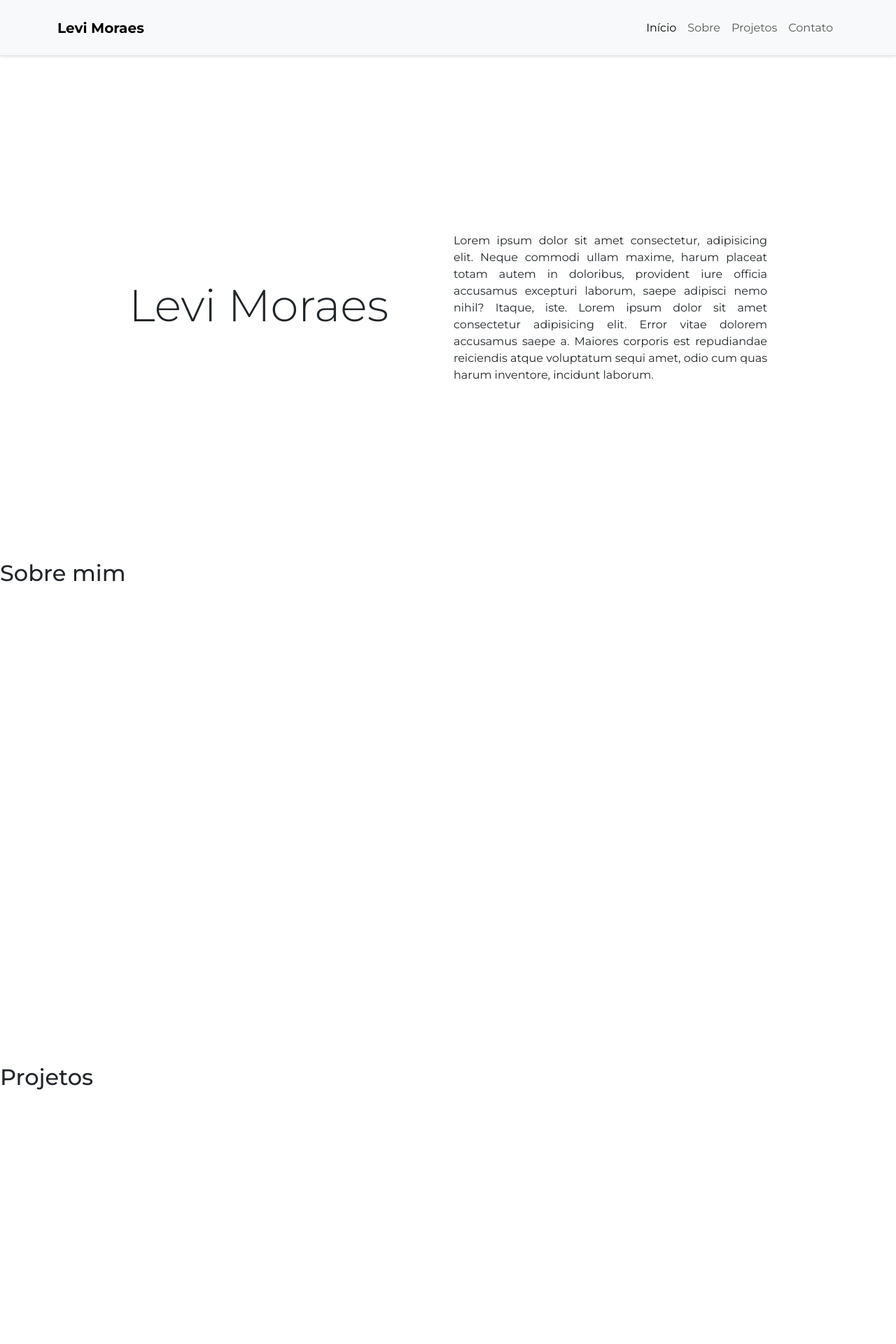
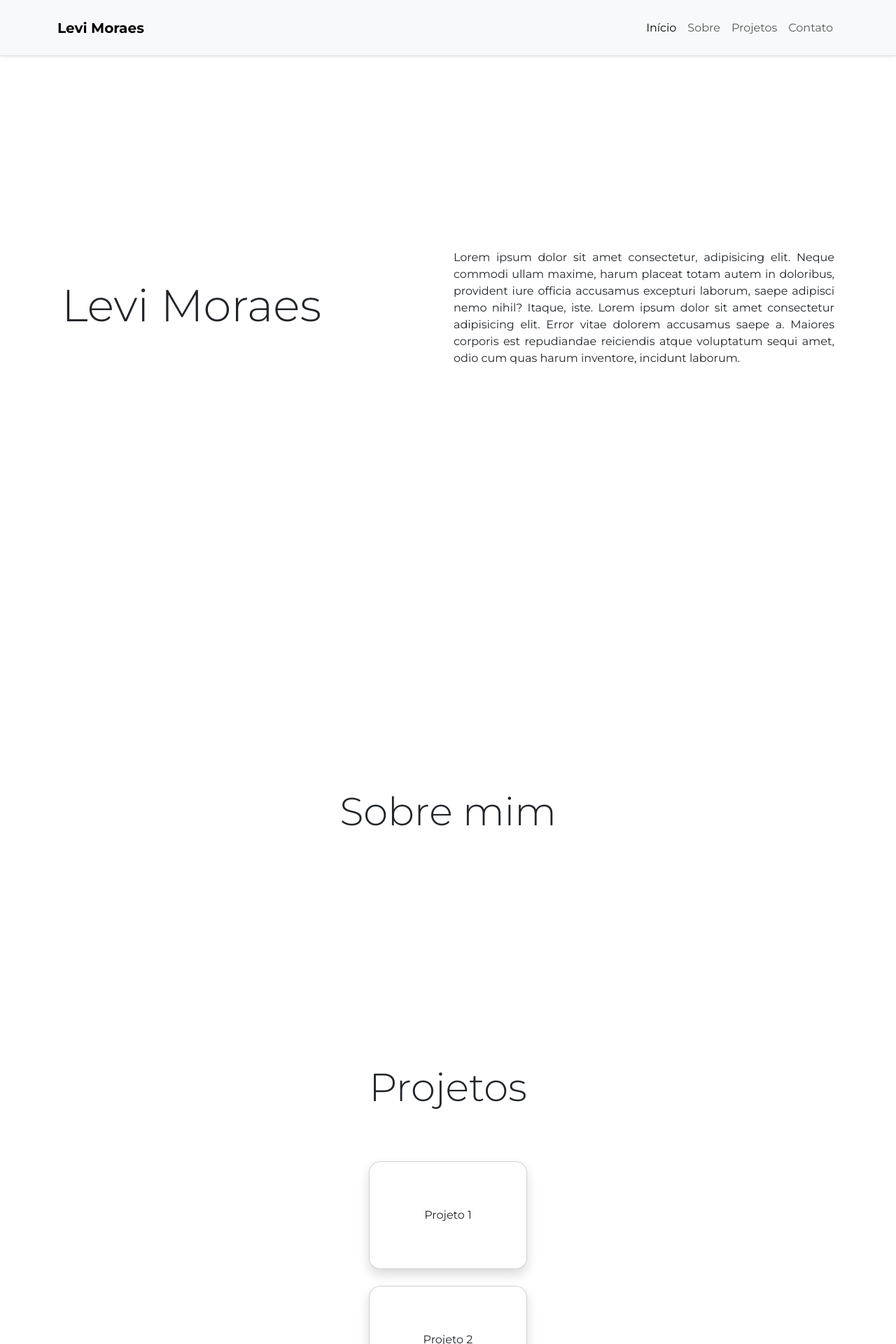
Before and after one commit to L3-V1/portifolio-levi, a React (Vite) app: page / in a window 1280 px wide. Shown: the top 1920 px of the page at 70% size. Built offline with nearby package versions, Linux system fonts and the light colour scheme.

Commit message:
Ajuste no layout da Section e do Wrapper

```diff
--- a/src/GlobalStyle.tsx
+++ b/src/GlobalStyle.tsx
@@ -1,6 +1,12 @@
 import { createGlobalStyle } from "styled-components";
 
 const GlobalStyle = createGlobalStyle`
+  * {
+    margin: 0;
+    padding: 0;
+    box-sizing: border-box;
+  }
+
   :root {
     --navbar-height: 10vh;
   }
--- a/src/components/Contato.tsx
+++ b/src/components/Contato.tsx
@@ -1,9 +1,12 @@
 import Section from "./styles/Section";
+import Wrapper from "./styles/Wrapper";
 
 export default function Contato() {
   return (
     <Section id="contato">
-      <h2>Contato</h2>
+      <Wrapper maxWidth={72}>
+        <div className="display-4">Contato</div>
+      </Wrapper>
     </Section>
   )
 }
--- a/src/components/Hero.tsx
+++ b/src/components/Hero.tsx
@@ -2,16 +2,8 @@ import { Col, Row } from 'react-bootstrap'
 import { useInView } from '../hooks/useInView'
 import Fade from './styles/Fade'
 import Section from './styles/Section'
+import Wrapper from './styles/Wrapper'
 import styled from 'styled-components'
-
-const Wrapper = styled.div`
-  display: flex;
-  align-items: center;
-  margin: 0 auto;
-  height: 100%;
-  max-width: 60rem;
-  padding: 0 1.5rem;
-`
 
 const Description = styled.p`
   margin-bottom: 0;
@@ -24,7 +16,7 @@ export default function Hero() {
 
   return (
     <Section id="inicio">
-      <Wrapper>
+      <Wrapper maxWidth={72}>
         <Row className="g-3 align-items-center">
           <Col xs="12" md="6">
             <Fade ref={leftRef} inView={leftInView} direction="left">
--- a/src/components/NotFound.tsx
+++ b/src/components/NotFound.tsx
@@ -3,7 +3,7 @@ import { AlertTriangle } from "lucide-react";
 import { LinkContainer } from "react-router-bootstrap";
 import styled from "styled-components";
 
-const Wrapper = styled.div`
+const Container = styled.div`
   display: flex;
   align-items: center;
   justify-content: center;
@@ -14,7 +14,7 @@ const Wrapper = styled.div`
 
 export default function NotFound() {
   return (
-    <Wrapper className="px-4 px-lg-0">
+    <Container className="px-4 px-lg-0">
       <Card className="text-center shadow-lg rounded-4 p-5">
         <Card.Body>
           <AlertTriangle className="text-danger mb-3" size={60} strokeWidth={1.5} />
@@ -32,6 +32,6 @@ export default function NotFound() {
           </LinkContainer>
         </Card.Body>
       </Card>
-    </Wrapper>
+    </Container>
   )
 }
--- a/src/components/Projetos.tsx
+++ b/src/components/Projetos.tsx
@@ -1,9 +1,19 @@
+import { Card } from "react-bootstrap";
 import Section from "./styles/Section";
+import Wrapper from "./styles/Wrapper";
 
 export default function Projetos() {
   return (
     <Section id="projetos">
-      <h2>Projetos</h2>
+      <Wrapper className="gap-4" maxWidth={72}>
+        <div className="display-4 mb-5">Projetos</div>
+
+        {Array.from({ length: 10 }, (_, i) => (
+          <Card key={i} className="text-center shadow rounded-4 p-5">
+            <Card.Body>Projeto {i+1}</Card.Body>
+          </Card>
+        ))}
+      </Wrapper>
     </Section>
   )
 }
--- a/src/components/Sobre.tsx
+++ b/src/components/Sobre.tsx
@@ -1,9 +1,12 @@
 import Section from "./styles/Section";
+import Wrapper from "./styles/Wrapper";
 
 export default function Sobre() {
   return (
     <Section id="sobre">
-      <h2>Sobre mim</h2>
+      <Wrapper maxWidth={72}>
+        <div className="display-4">Sobre mim</div>
+      </Wrapper>
     </Section>
   )
 }
--- a/src/components/styles/Fade.tsx
+++ b/src/components/styles/Fade.tsx
@@ -1,14 +1,12 @@
 import styled, { css, keyframes } from "styled-components";
 
-interface FadeProps {
-  direction?: "left" | "right"
-  distance?: string
-  duration?: string
-  delay?: string
+const Fade = styled.div<{
+  direction?: "left" | "right",
+  distance?: string,
+  duration?: string,
+  delay?: string,
   inView?: boolean
-}
-
-const Fade = styled.div<FadeProps>`
+}>`
   opacity: 0;
   ${({
     direction = "right",
--- a/src/components/styles/Section.tsx
+++ b/src/components/styles/Section.tsx
@@ -1,7 +1,9 @@
 import styled from "styled-components";
 
 const Section = styled.section`
-  height: calc(100vh - var(--navbar-height));
+  display: flex;
+  align-items: center;
+  min-height: calc(100vh - var(--navbar-height));
   scroll-margin-top: var(--navbar-height);
 `
 
--- /dev/null
+++ b/src/components/styles/Wrapper.tsx
@@ -0,0 +1,13 @@
+import styled from "styled-components";
+
+const Wrapper = styled.div<{ maxWidth?: number }>`
+  display: flex;
+  flex-direction: column;
+  justify-content: center;
+  height: 100%;
+  margin: 0 auto;
+  padding: 0 1.5rem;
+  max-width: ${({ maxWidth = 64 }) => maxWidth}rem;
+`
+
+export default Wrapper
```
